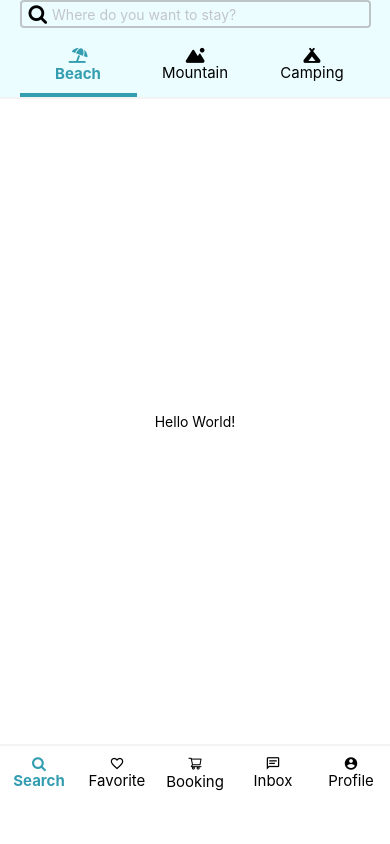
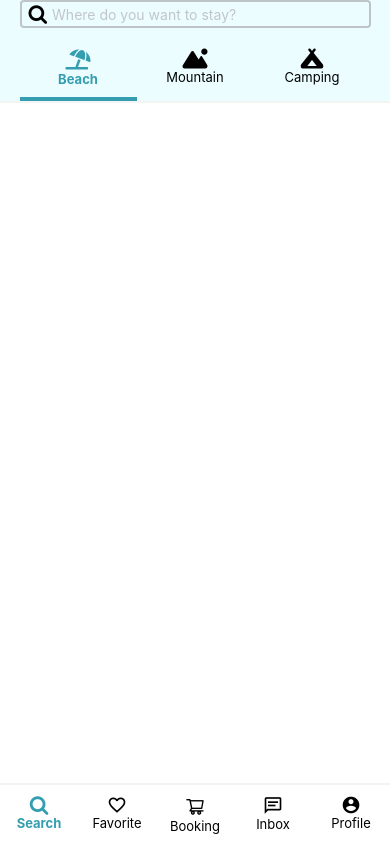
Before and after one commit to TDMinhNhat/travelling-mobile-app-repo, a React Native app in the folder travelling-app-fe/: screen / in a window 390 px wide. Built offline with nearby package versions, Linux system fonts and the light colour scheme.

Commit message:
link expo repo || re-style dashboard screen

```diff
--- a/travelling-app-fe/app.json
+++ b/travelling-app-fe/app.json
@@ -22,6 +22,12 @@
     },
     "web": {
       "favicon": "./assets/favicon.png"
-    }
+    },
+    "extra": {
+      "eas": {
+        "projectId": "6abb2af0-2942-4bea-8a27-9dcc157ca818"
+      }
+    },
+    "owner": "skyherobrine"
   }
 }
--- a/travelling-app-fe/src/screens/DashBoardScreen.tsx
+++ b/travelling-app-fe/src/screens/DashBoardScreen.tsx
@@ -24,41 +24,40 @@ export default function () {
             </View>
             <View style={{ display: "flex", flexDirection: "row", justifyContent: "space-evenly", width: "90%", marginTop: 10 }}>
                 <Pressable style={[DashboardStyle.tab, travelType == "Beach" ? DashboardStyle.tabActive : DashboardStyle.tabUnactive]} onPress={() => setTravelType("Beach")}>
-                    <FontAwesome5 name="umbrella-beach" size={24} color="black" style={travelType == "Beach" ? DashboardStyle.fontActive : DashboardStyle.fontUnative} />
+                    <FontAwesome5 name="umbrella-beach" size={24} color="black" style={[travelType == "Beach" ? DashboardStyle.fontActive : DashboardStyle.fontUnative, DashboardStyle.fontIcon]} />
                     <Text style={travelType == "Beach" ? DashboardStyle.fontActive : DashboardStyle.fontUnative}>Beach</Text>
                 </Pressable>
                 <Pressable style={[DashboardStyle.tab, travelType == "Mountain" ? DashboardStyle.tabActive : DashboardStyle.tabUnactive]} onPress={() => setTravelType("Mountain")}>
-                    <FontAwesome6 name="mountain-sun" size={24} color="black" style={travelType == "Mountain" ? DashboardStyle.fontActive : DashboardStyle.fontUnative} />
+                    <FontAwesome6 name="mountain-sun" size={24} color="black" style={[travelType == "Mountain" ? DashboardStyle.fontActive : DashboardStyle.fontUnative, DashboardStyle.fontIcon]} />
                     <Text style={travelType == "Mountain" ? DashboardStyle.fontActive : DashboardStyle.fontUnative}>Mountain</Text>
                 </Pressable>
                 <Pressable style={[DashboardStyle.tab, travelType == "Camping" ? DashboardStyle.tabActive : DashboardStyle.tabUnactive]} onPress={() => setTravelType("Camping")}>
-                    <FontAwesome6 name="campground" size={24} color="black" style={travelType == "Camping" ? DashboardStyle.fontActive : DashboardStyle.fontUnative} />
+                    <FontAwesome6 name="campground" size={24} color="black" style={[travelType == "Camping" ? DashboardStyle.fontActive : DashboardStyle.fontUnative, DashboardStyle.fontIcon]} />
                     <Text style={travelType == "Camping" ? DashboardStyle.fontActive : DashboardStyle.fontUnative}>Camping</Text>
                 </Pressable>
             </View>
         </View>
         <View>
-            <Text>Hello World!</Text>
         </View>
         <View style={DashboardStyle.footer}>
             <Pressable onPress={() => setTab("Search")} style={DashboardStyle.tab}>
-                <FontAwesome name="search" size={20} color="black" style={tab == "Search" ? DashboardStyle.fontActive : DashboardStyle.fontUnative}/>
+                <FontAwesome name="search" color="black" style={[tab == "Search" ? DashboardStyle.fontActive : DashboardStyle.fontUnative, DashboardStyle.fontIcon]}/>
                 <Text style={tab == "Search" ? DashboardStyle.fontActive : DashboardStyle.fontUnative}>Search</Text>
             </Pressable>
             <Pressable onPress={() => setTab("Favorites")} style={DashboardStyle.tab}>
-                <MaterialIcons name="favorite-border" size={20} color="black" style={tab == "Favorites" ? DashboardStyle.fontActive : DashboardStyle.fontUnative}/>
+                <MaterialIcons name="favorite-border" color="black" style={[tab == "Favorites" ? DashboardStyle.fontActive : DashboardStyle.fontUnative, DashboardStyle.fontIcon]}/>
                 <Text style={tab == "Favorites" ? DashboardStyle.fontActive : DashboardStyle.fontUnative}>Favorite</Text>
             </Pressable>
             <Pressable onPress={() => setTab("Booking")} style={DashboardStyle.tab}>
-                <AntDesign name="shoppingcart" size={20} color="black" style={tab == "Booking" ? DashboardStyle.fontActive : DashboardStyle.fontUnative}/>
+                <AntDesign name="shoppingcart" color="black" style={[tab == "Booking" ? DashboardStyle.fontActive : DashboardStyle.fontUnative, DashboardStyle.fontIcon]}/>
                 <Text style={tab == "Booking" ? DashboardStyle.fontActive : DashboardStyle.fontUnative}>Booking</Text>
             </Pressable>
             <Pressable onPress={() => setTab("Inbox")} style={DashboardStyle.tab}>
-                <MaterialCommunityIcons name="message-text-outline" size={20} color="black" style={tab == "Inbox" ? DashboardStyle.fontActive : DashboardStyle.fontUnative}/>
+                <MaterialCommunityIcons name="message-text-outline" color="black" style={[tab == "Inbox" ? DashboardStyle.fontActive : DashboardStyle.fontUnative, DashboardStyle.fontIcon]}/>
                 <Text style={tab == "Inbox" ? DashboardStyle.fontActive : DashboardStyle.fontUnative}>Inbox</Text>
             </Pressable>
             <Pressable onPress={() => setTab("Profile")} style={DashboardStyle.tab}>
-                <MaterialIcons name="account-circle" size={20} color="black" style={tab == "Profile" ? DashboardStyle.fontActive : DashboardStyle.fontUnative}/>
+                <MaterialIcons name="account-circle" color="black" style={[tab == "Profile" ? DashboardStyle.fontActive : DashboardStyle.fontUnative, DashboardStyle.fontIcon]}/>
                 <Text style={tab == "Profile" ? DashboardStyle.fontActive : DashboardStyle.fontUnative}>Profile</Text>
             </Pressable>
         </View>
--- a/travelling-app-fe/src/style/DashboardStyle.tsx
+++ b/travelling-app-fe/src/style/DashboardStyle.tsx
@@ -12,7 +12,6 @@ export default StyleSheet.create({
     },
     footer: {
         width: "100%",
-        height: 100,
         display: "flex",
         flexDirection: "row",
         justifyContent: "space-around",
@@ -20,11 +19,9 @@ export default StyleSheet.create({
         borderTopWidth: 2,
     },
     tab: {
-        width: 30,
+        flex: 1,
         display: "flex",
         alignItems: "center",
-        flex: 1,
-        height: "100%",
         padding: 10
     },
     tabActive: {
@@ -37,14 +34,17 @@ export default StyleSheet.create({
         borderBottomWidth: 4,
         textAlign: "center"
     },
+    fontIcon: {
+        fontSize: 20,
+    },
     fontActive: {
         fontWeight: "bold",
-        fontSize: 15,
+        fontSize: 13,
         color: "#349eb0",
     },
     fontUnative: {
         fontWeight: "normal",
-        fontSize: 15,
+        fontSize: 13,
         color: "black"
     }
 })
```
